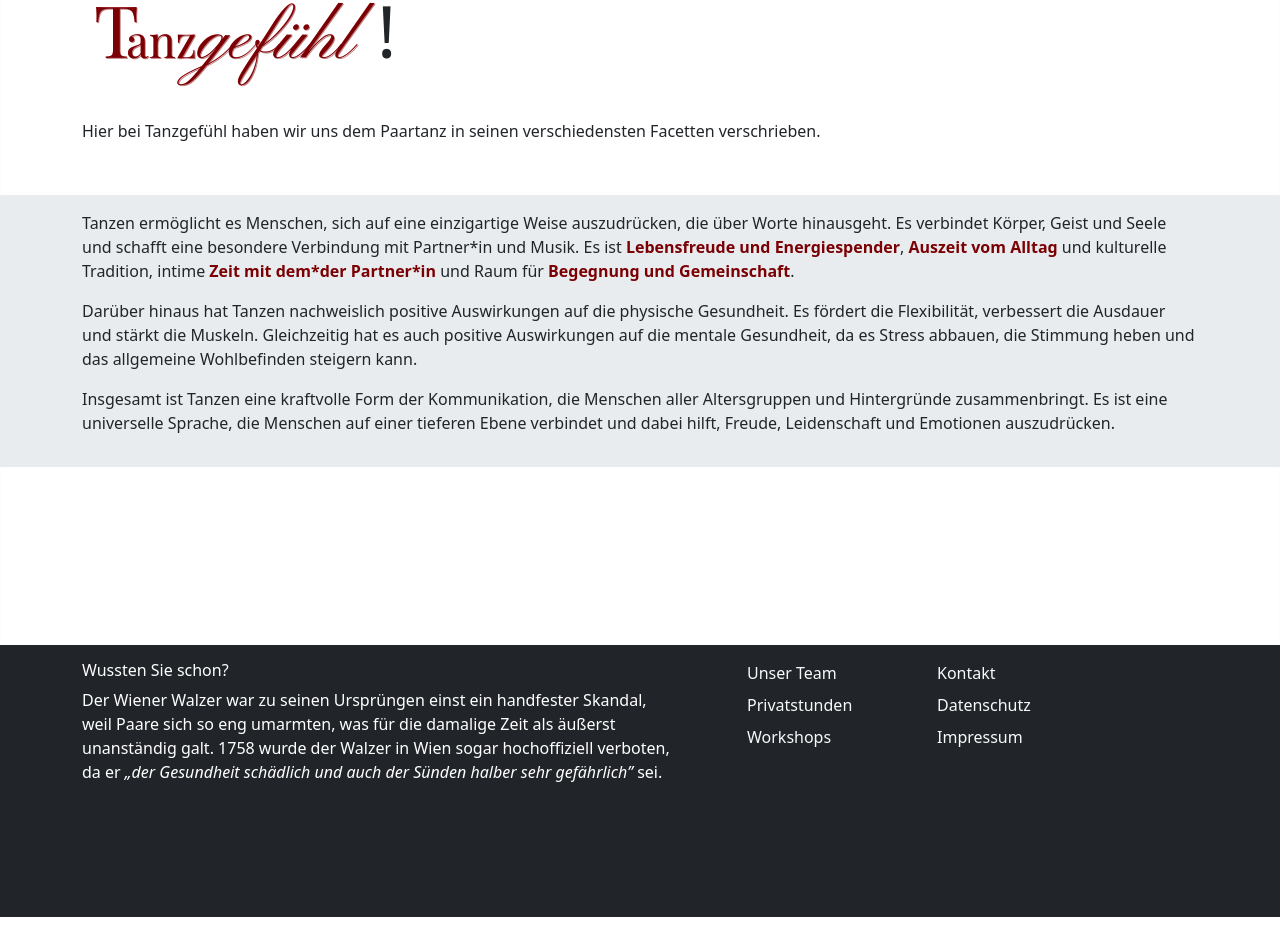
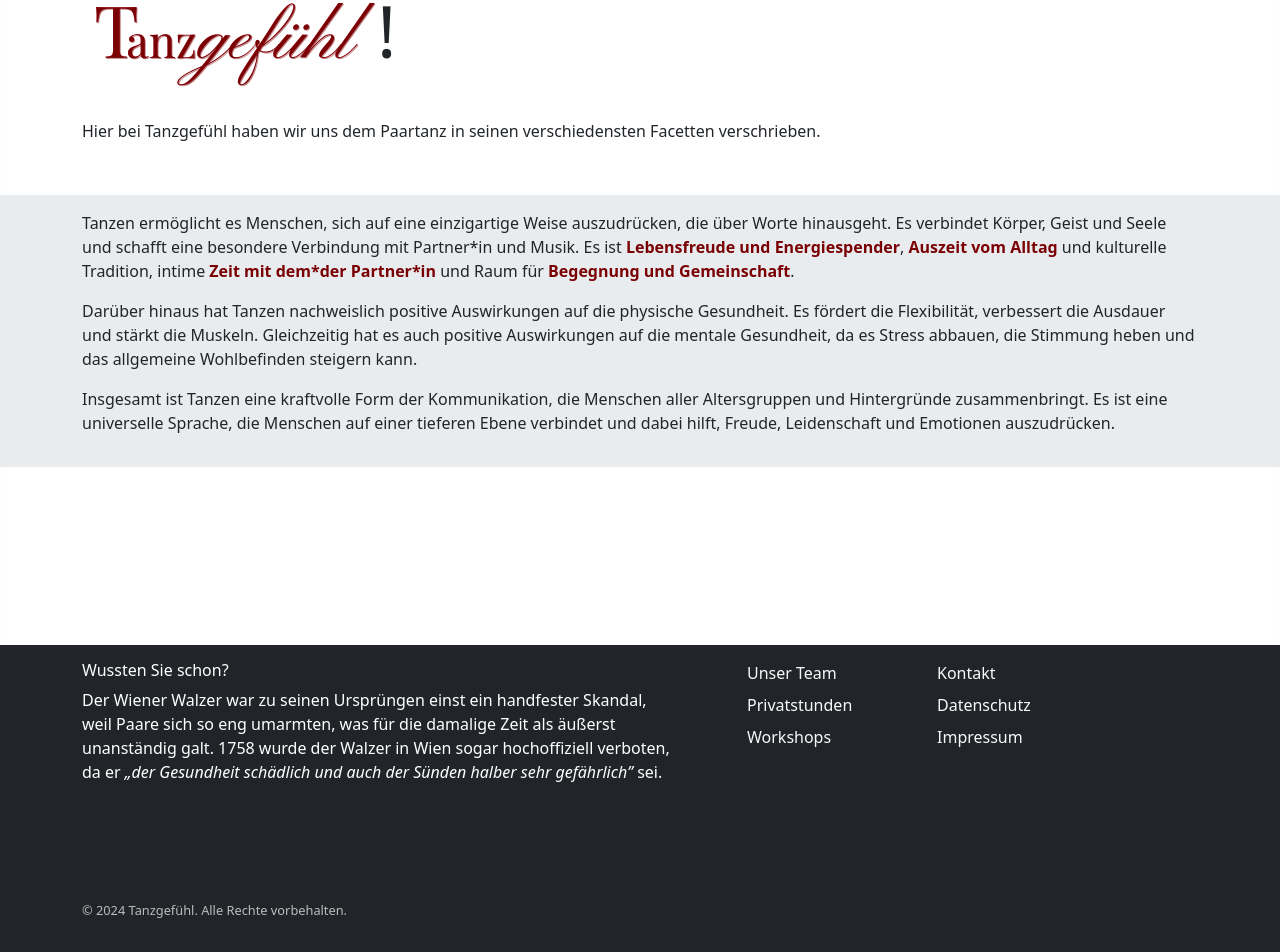
Before and after one commit to cr7pt0gr4ph7/tanzgefuehl.dance, a Jekyll site: the page built from index.html, in a window 1280 px wide. Shown: the part 1065-2017 px from the top of the page. Built offline with Jekyll 4.4.1, drawn with Linux system fonts in a browser that asks for light colours; before the commit the page ends 1982 px from its top, so only the background shows below that.

Commit message:
Improve footer formatting and add a copyright hint

```diff
--- a/_includes/footer.html
+++ b/_includes/footer.html
@@ -1,23 +1,26 @@
 <footer class="page-footer">
     <div class="container">
         <div class="row">
-            <div class="col-md-7">
+            <div class="col-md-7 order-md-1 order-3">
                 {%- include components/random-facts/container.html -%}
             </div>
-            <div class="col-md-2">
+            <div class="col-md-2 col-6 order-md-2 order-1 mb-4">
                 <ul class="nav flex-column">
                     <li class="nav-item mb-2"><a class="nav-link p-0 text-light" href="{% link team.html %}">Unser Team</a></li>
                     <li class="nav-item mb-2"><a class="nav-link p-0 text-light" href="{% link privatstunden.html %}">Privatstunden</a></li>
                     <li class="nav-item mb-2"><a class="nav-link p-0 text-light" href="{% link workshops.html %}">Workshops</a></li>
                 </ul>
             </div>
-            <div class="col-md-3">
+            <div class="col-md-3 col-6 order-md-3 order-2 mb-4">
                 <ul class="nav flex-column">
                     <li class="nav-item mb-2"><a class="nav-link p-0 text-light mai&#x006C;-link" href="mai&#x006C;to&#x003A;%63%6F%6E%74%61%63%74REMOVETHISTEXTBEFORESENDING&#64;%74%61%6E%7A%67%65%66%75%65%68%6C&#46;%64%61%6E%63%65?subject=Allgemeine%20Anfrage">Kontakt</a></li>
                     <li class="nav-item mb-2"><a class="nav-link p-0 text-light" href="{% link datenschutz.html %}">Datenschutz</a></li>
                     <li class="nav-item mb-2"><a class="nav-link p-0 text-light" href="{% link impressum.html %}#">Impressum</a></li>
                 </ul>
             </div>
+            <div class="col-12 order-4">
+                <p class="copyright-hint">&copy; 2024 Tanzgefühl. Alle Rechte vorbehalten.</p>
+            </div>
         </div>
     </div>
 </footer>
--- a/_sass/footer.scss
+++ b/_sass/footer.scss
@@ -8,6 +8,11 @@
 
     .nav-link:hover {
         text-decoration: underline;
+    }
+
+    .copyright-hint {
+        color: #bbbbbb;
+        font-size: 0.8rem;
     }
 }
 
@@ -22,6 +27,23 @@
 
     .fact {
         display: none;
+
+        h6 {
+            &:hover::after,
+            &:hover a {
+                content: ' #';
+                cursor: pointer;
+                font-size: 1.1em;
+                line-height: 1rem;
+                color: var(--bs-primary);
+                position: relative;
+                top: 1px;
+
+                &:hover {
+                    color: #ffffff;
+                }
+            }
+        }
 
         .more {
             display: none;
```
